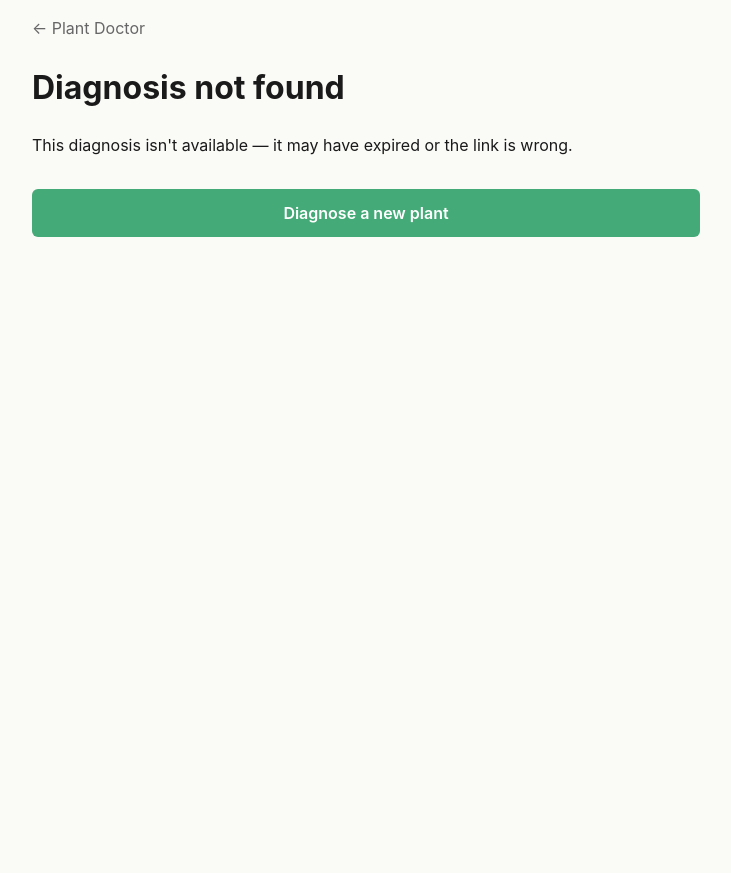
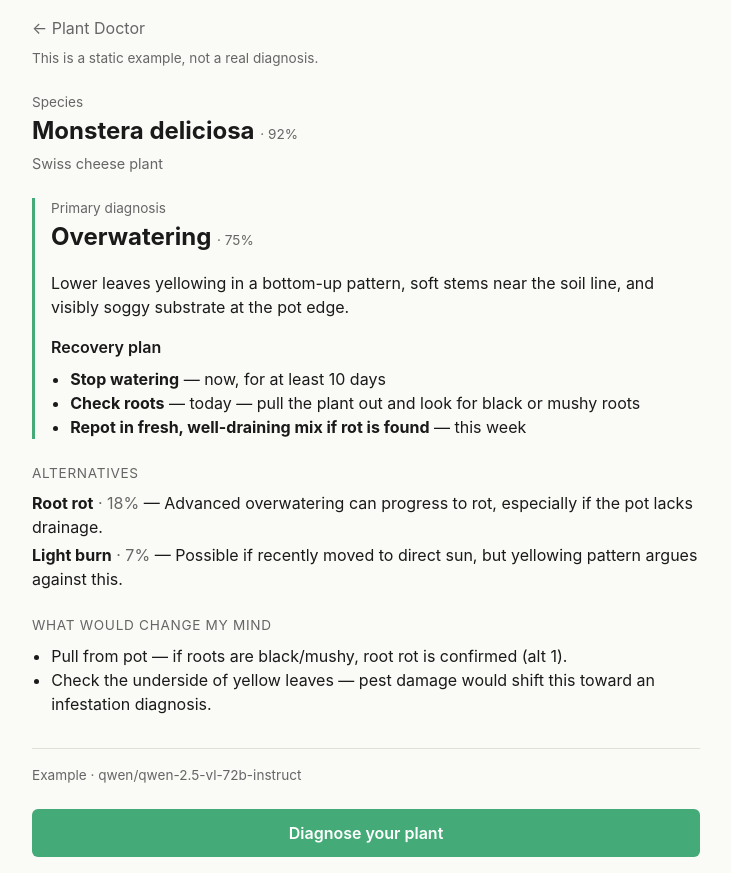
Before and after one commit to meigo/slop-plant-doctor, a SvelteKit app: page /example in a window 1280 px wide. Before the commit this address had no page. Shown: the whole page, without its empty margins (274-1005 px from the left). Before the commit the page ends 800 px from the top, so only its background shows below. Built offline with nearby package versions, Linux system fonts and the light colour scheme.

Commit message:
Add static example diagnosis page + link from capture

```diff
--- a/src/routes/+page.svelte
+++ b/src/routes/+page.svelte
@@ -132,6 +132,10 @@
   </button>
 </form>
 
+<p style="margin-top: 1.5rem; text-align: center; color: var(--muted); font-size: 0.9rem;">
+  <a href="/example" style="color: var(--muted);">See an example diagnosis →</a>
+</p>
+
 <style>
   .photo-section { width: 100%; }
   .drop-zone {
--- /dev/null
+++ b/src/routes/example/+page.svelte
@@ -0,0 +1,83 @@
+<script lang="ts">
+  // Static example — uses the same render code as /d/[id] but with hard-coded data.
+  // Lives outside the dynamic route so it doesn't hit KV and is always available.
+
+  const result = {
+    species: { name: 'Monstera deliciosa', confidence: 0.92, commonNames: ['Swiss cheese plant'] },
+    primary: {
+      name: 'Overwatering',
+      confidence: 0.75,
+      rationale: 'Lower leaves yellowing in a bottom-up pattern, soft stems near the soil line, and visibly soggy substrate at the pot edge.',
+      recovery: [
+        { action: 'Stop watering', when: 'now, for at least 10 days' },
+        { action: 'Check roots', when: 'today — pull the plant out and look for black or mushy roots' },
+        { action: 'Repot in fresh, well-draining mix if rot is found', when: 'this week' }
+      ]
+    },
+    alternatives: [
+      { name: 'Root rot', confidence: 0.18, rationale: 'Advanced overwatering can progress to rot, especially if the pot lacks drainage.' },
+      { name: 'Light burn', confidence: 0.07, rationale: 'Possible if recently moved to direct sun, but yellowing pattern argues against this.' }
+    ],
+    whatWouldChangeMyMind: [
+      'Pull from pot — if roots are black/mushy, root rot is confirmed (alt 1).',
+      'Check the underside of yellow leaves — pest damage would shift this toward an infestation diagnosis.'
+    ],
+    meta: { model: 'qwen/qwen-2.5-vl-72b-instruct', createdAt: '2026-05-11T10:00:00Z' }
+  };
+
+  const created = new Date(result.meta.createdAt);
+  const pct = (n: number) => `${Math.round(n * 100)}%`;
+</script>
+
+<svelte:head>
+  <title>Example diagnosis — Plant Doctor</title>
+</svelte:head>
+
+<header style="margin-bottom: 1.5rem;">
+  <a href="/" style="color: var(--muted); text-decoration: none;">← Plant Doctor</a>
+  <p style="margin: 0.5rem 0 0; color: var(--muted); font-size: 0.85rem;">This is a static example, not a real diagnosis.</p>
+</header>
+
+<section style="margin-bottom: 1.5rem;">
+  <p style="margin: 0; color: var(--muted); font-size: 0.85rem;">Species</p>
+  <h2 style="margin: 0;">{result.species.name} <span style="color: var(--muted); font-weight: normal; font-size: 0.85rem;">· {pct(result.species.confidence)}</span></h2>
+  <p style="margin: 0.25rem 0 0; color: var(--muted); font-size: 0.9rem;">{result.species.commonNames.join(', ')}</p>
+</section>
+
+<section style="margin-bottom: 1.5rem; border-left: 3px solid var(--accent); padding-left: 1rem;">
+  <p style="margin: 0; color: var(--muted); font-size: 0.85rem;">Primary diagnosis</p>
+  <h2 style="margin: 0;">{result.primary.name} <span style="color: var(--muted); font-weight: normal; font-size: 0.85rem;">· {pct(result.primary.confidence)}</span></h2>
+  <p>{result.primary.rationale}</p>
+  <p style="margin: 1rem 0 0.5rem; font-weight: 600;">Recovery plan</p>
+  <ul style="margin: 0; padding-left: 1.2rem;">
+    {#each result.primary.recovery as step}
+      <li><strong>{step.action}</strong> — {step.when}</li>
+    {/each}
+  </ul>
+</section>
+
+<section style="margin-bottom: 1.5rem;">
+  <p style="margin: 0 0 0.5rem; color: var(--muted); font-size: 0.85rem; text-transform: uppercase; letter-spacing: 0.05em;">Alternatives</p>
+  {#each result.alternatives as alt}
+    <p style="margin: 0.25rem 0;"><strong>{alt.name}</strong> <span style="color: var(--muted);">· {pct(alt.confidence)}</span> — {alt.rationale}</p>
+  {/each}
+</section>
+
+<section style="margin-bottom: 1.5rem;">
+  <p style="margin: 0 0 0.5rem; color: var(--muted); font-size: 0.85rem; text-transform: uppercase; letter-spacing: 0.05em;">What would change my mind</p>
+  <ul style="margin: 0; padding-left: 1.2rem;">
+    {#each result.whatWouldChangeMyMind as check}
+      <li>{check}</li>
+    {/each}
+  </ul>
+</section>
+
+<footer style="margin-top: 2rem; padding-top: 1rem; border-top: 1px solid var(--border); color: var(--muted); font-size: 0.85rem;">
+  Example · {result.meta.model}
+</footer>
+
+<div style="margin-top: 1.5rem;">
+  <a href="/" class="button-primary" style="display: inline-block; text-align: center; text-decoration: none;">
+    Diagnose your plant
+  </a>
+</div>
```
